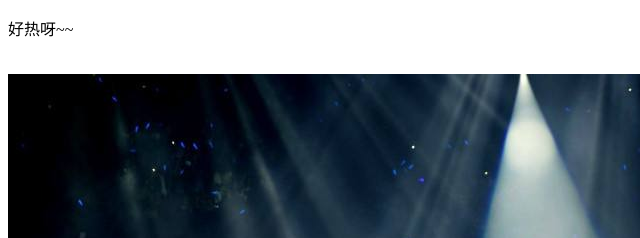
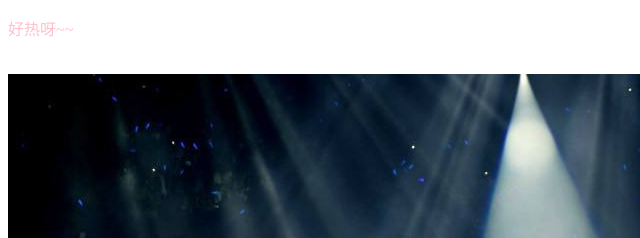
Before and after one commit to alicx637adsjd/meiyun, a plain HTML site: page index.html in a window 1280 px wide. Shown: the top 238 px of the page, 0-640 px from the left. Drawn offline with Linux system fonts and the light colour scheme.

Commit message:
热粉了

```diff
--- /dev/null
+++ b/index.css
@@ -0,0 +1,3 @@
+p{
+    color: pink;
+}
--- a/index.html
+++ b/index.html
@@ -5,6 +5,7 @@
     <meta name="viewport" content="width=device-width, initial-scale=1.0">
     <meta http-equiv="X-UA-Compatible" content="ie=edge">
     <title>Document</title>
+    <link rel="stylesheet" href="./index.css">
 </head>
 <body>
     <p>好热呀~~</p>
```
